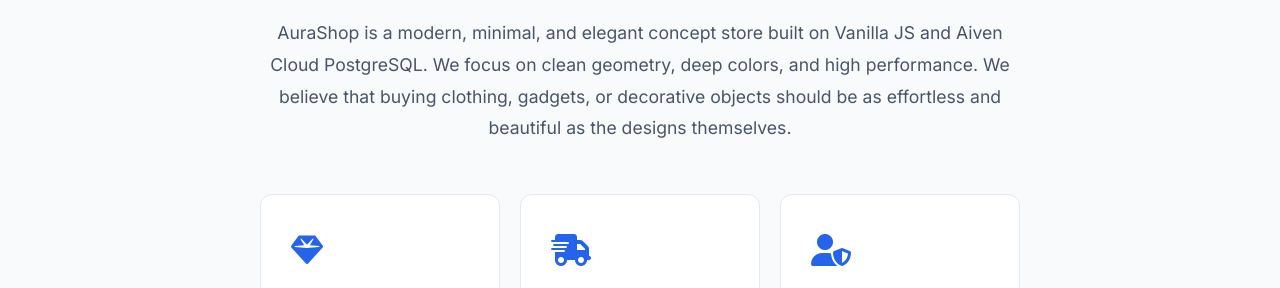
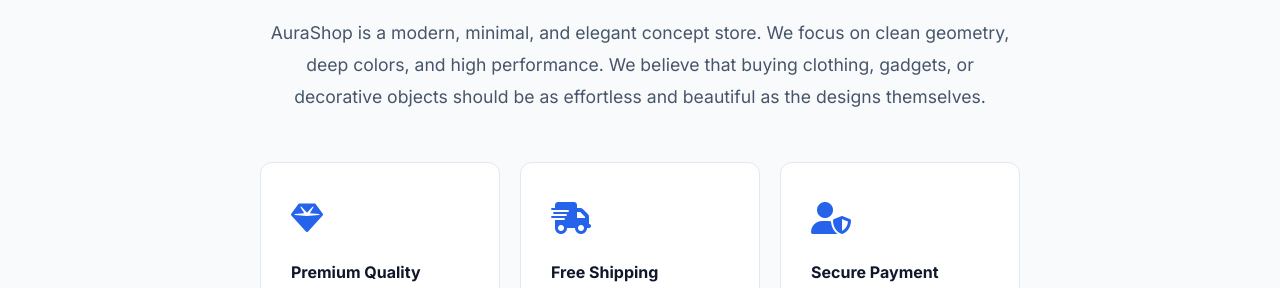
Before and after one commit to Raghul-cmd/AuraShop, a website: page about.html in a window 1280 px wide. Shown: the part 461-749 px from the top of the page. Drawn offline with Linux system fonts and the light colour scheme.

Commit message:
Clean up database and project setup references

```diff
--- a/about.html
+++ b/about.html
@@ -29,7 +29,7 @@
       <span class="hero-tag">Aesthetic & Curation</span>
       <h2 style="margin-top: 10px; margin-bottom: 20px; font-weight: 700; font-size: 2.25rem;">Designing Premium Shopping Experiences</h2>
       <p style="color: var(--text-secondary); font-size: 1.1rem; line-height: 1.8; margin-bottom: 30px;">
-        AuraShop is a modern, minimal, and elegant concept store built on Vanilla JS and Aiven Cloud PostgreSQL. We focus on clean geometry, deep colors, and high performance. We believe that buying clothing, gadgets, or decorative objects should be as effortless and beautiful as the designs themselves.
+        AuraShop is a modern, minimal, and elegant concept store. We focus on clean geometry, deep colors, and high performance. We believe that buying clothing, gadgets, or decorative objects should be as effortless and beautiful as the designs themselves.
       </p>
 
       <div class="grid-3" style="margin-top: 50px; text-align: left; gap: 20px;">
```
Also changed, not shown: server.js (+7 -8 lines).
